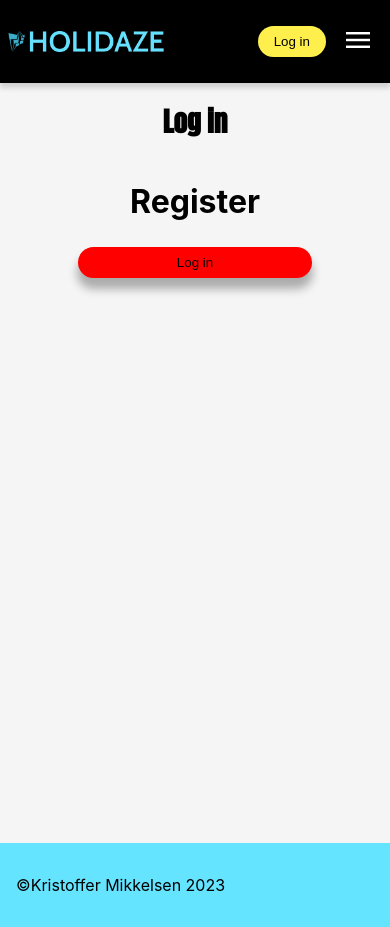
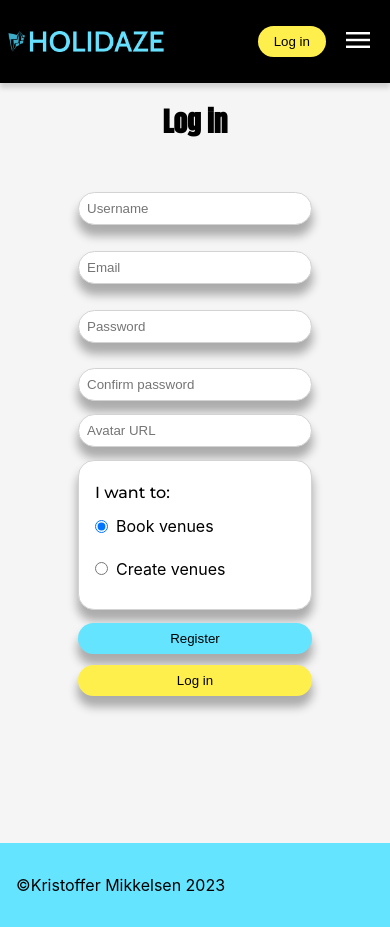
Before and after one commit to Zycrix/project-exam-2, a React (Create React App) app: page /login in a window 390 px wide. Both pictures are taken after a click on the button "Register". Built offline with nearby package versions, Linux system fonts and the light colour scheme; a web font is replaced by a local one.

Commit message:
Mostly finished login and register design and functionality for mobile

```diff
--- a/src/modules/components/login/index.jsx
+++ b/src/modules/components/login/index.jsx
@@ -1,9 +1,13 @@
 import React, { useState } from "react";
+import { useNavigate } from "react-router-dom";
 import * as c from "../../styles/common";
 import * as s from "../../styles/login";
 import { useForm } from "react-hook-form";
 import { yupResolver } from "@hookform/resolvers/yup";
 import * as yup from "yup";
+import callApi from "../../utils/apiCall";
+import url from "../../utils/urls/login";
+
 //Email validation regex
 const regex = /^[^\s@]+@[^\s@]+\.[^\s@]+$/;
 
@@ -30,6 +34,8 @@ const schema = yup.object({
 
 function App() {
   const [remember, setRemember] = useState(false);
+  const [success, setSuccess] = useState(null);
+  const navigate = useNavigate();
 
   const {
     register,
@@ -37,13 +43,28 @@ function App() {
     formState: { errors },
   } = useForm({ resolver: yupResolver(schema) });
 
-  function submitted(data) {
+  let body = {};
+  async function submitted(data) {
     const form = document.querySelector(".form");
+    body = data;
+    console.log(body);
+    console.log(errors);
+    form.reset();
     console.log(remember);
     setRemember(false);
-    console.log(data);
-    console.log(errors);
-    form.reset();
+    const result = await callApi(url, "POST", body);
+    if (result.accessToken) {
+      console.log(result);
+      if (remember) {
+        localStorage.setItem("token", result.accessToken);
+      } else {
+        sessionStorage.setItem("token", result.accessToken);
+      }
+      navigate("/");
+    } else {
+      setSuccess(result.errors[0].message);
+      console.log(result);
+    }
   }
 
   return (
@@ -51,7 +72,7 @@ function App() {
       onSubmit={handleSubmit((data) => submitted(data))}
       className="form"
     >
-      <p>{errors.email?.message}</p>
+      <p>{errors.email?.message || success}</p>
       <s.LoginInput type="text" placeholder="Username" {...register("email")} />
       <p>{errors.password?.message}</p>
       <s.LoginInput
--- a/src/modules/components/nav/index.jsx
+++ b/src/modules/components/nav/index.jsx
@@ -16,8 +16,13 @@ function App() {
 
   useEffect(() => {
     function loginStatus() {
-      const token = localStorage.getItem("token");
-      setLoggedIn(token ? true : false);
+      if (localStorage.getItem("token")) {
+        setLoggedIn(true);
+      } else if (sessionStorage.getItem("token")) {
+        setLoggedIn(true);
+      } else {
+        setLoggedIn(false);
+      }
     }
     loginStatus();
   }, [navigate]);
--- a/src/modules/components/register/index.jsx
+++ b/src/modules/components/register/index.jsx
@@ -0,0 +1,138 @@
+import React, { useState, useEffect } from "react";
+import * as c from "../../styles/common";
+import * as s from "../../styles/login";
+import { useForm } from "react-hook-form";
+import { yupResolver } from "@hookform/resolvers/yup";
+import * as yup from "yup";
+import url from "../../utils/urls/register";
+import callApi from "../../utils/apiCall.js";
+
+//Email validation regex
+const regex = /^[^\s@]+@stud.noroff+\.no/;
+
+//Add the regex to the string schema
+yup.addMethod(yup.string, "email", function validateEmail(message) {
+  return this.matches(regex, {
+    message,
+    name: "email",
+    excludeEmptyString: true,
+  });
+});
+
+//Validation schema
+const schema = yup.object({
+  email: yup
+    .string()
+    .required("Please enter a valid noroff email address")
+    .email("Please enter a valid noroff email address"),
+  password: yup
+    .string()
+    .required("Please enter a valid password")
+    .min(8, "Min 8 characters"),
+  name: yup
+    .string()
+    .required("Please enter your name")
+    .min(3, "Min 3 characters"),
+});
+
+function App() {
+  const [role, setRole] = useState("customer");
+  const [avatar, setAvatar] = useState("");
+  const [confirmPassword, setConfirmPassword] = useState("");
+  const [confirmError, setConfirmError] = useState("");
+  const [success, setSuccess] = useState(null);
+
+  let body = {};
+
+  const {
+    register,
+    handleSubmit,
+    formState: { errors },
+  } = useForm({ resolver: yupResolver(schema) });
+
+  async function submitted(data) {
+    const form = document.querySelector(".form");
+    body = data;
+    body.venueManager = role === "customer" ? false : true;
+    body.avatar = avatar;
+    if (body.password !== confirmPassword) {
+      setConfirmError("Passwords do not match");
+    } else {
+      setConfirmError("");
+      setAvatar("");
+      setRole("customer");
+      setConfirmPassword("");
+      console.log(body);
+      console.log(errors);
+      form.reset();
+      const result = await callApi(url, "POST", body);
+      if (result.id) {
+        setSuccess("User created!");
+        console.log(result);
+      } else {
+        setSuccess(result.errors[0].message);
+        console.log(result);
+      }
+    }
+  }
+
+  return (
+    <s.LoginForm
+      className="form"
+      onSubmit={handleSubmit((data) => submitted(data))}
+    >
+      <p>{success}</p>
+      <p>{errors.name?.message}</p>
+      <s.LoginInput type="text" placeholder="Username" {...register("name")} />
+      <p>{errors.email?.message}</p>
+      <s.LoginInput type="text" placeholder="Email" {...register("email")} />
+      <p>{errors.password?.message}</p>
+      <s.LoginInput
+        type="password"
+        placeholder="Password"
+        {...register("password")}
+      />
+      <p>{errors.confirm?.message || confirmError}</p>
+      <s.LoginInput
+        type="password"
+        placeholder="Confirm password"
+        value={confirmPassword}
+        onChange={(e) => setConfirmPassword(e.target.value)}
+      />
+      <s.LoginInput
+        type="string"
+        placeholder="Avatar URL"
+        value={avatar}
+        onChange={(e) => setAvatar(e.target.value)}
+      />
+      <s.RoleContainer>
+        <p>I want to:</p>
+        <s.RadioContainer>
+          <input
+            type="radio"
+            id="customer"
+            name="role"
+            value="customer"
+            checked={role === "customer"}
+            onChange={(e) => setRole(e.target.value)}
+          />
+          <label htmlFor="customer">Book venues</label>
+        </s.RadioContainer>
+        <s.RadioContainer>
+          <input
+            type="radio"
+            id="manager"
+            name="role"
+            value="manager"
+            checked={role === "manager"}
+            onChange={(e) => setRole(e.target.value)}
+          />
+          <label htmlFor="manager">Create venues</label>
+        </s.RadioContainer>
+      </s.RoleContainer>
+      <c.FormButton type="submit">Register</c.FormButton>
+    </s.LoginForm>
+  );
+}
+
+export default App;
--- a/src/modules/styles/common/index.js
+++ b/src/modules/styles/common/index.js
@@ -30,8 +30,7 @@ export const FormButton = styled(PrimaryButton)`
   box-shadow: 0 10px 10px 1px rgba(0, 0, 0, 0.3);
 `;
 export const RegisterButton = styled(FormButton)`
-  background-color: ${(props) =>
-    props.state === true ? colors.fourth : "red"};
+  background-color: ${colors.fourth};
   width: 60%;
 `;
 export const CleanButton = styled.button`
--- /dev/null
+++ b/src/modules/utils/apiCall.js
@@ -0,0 +1,23 @@
+async function callApi(url, method, body) {
+  try {
+    const options = {
+      method: method,
+      headers: {
+        "Content-Type": "application/json",
+      },
+      body: JSON.stringify(body),
+    };
+    if (window.localStorage.getItem("token")) {
+      options.headers["Authorization"] =
+        "Bearer " + window.localStorage.getItem("token");
+    }
+    const response = await fetch(url, options);
+    const data = await response.json();
+    return data;
+  } catch (e) {
+    console.log(e);
+    return e;
+  }
+}
+
+export default callApi;
--- /dev/null
+++ b/src/modules/utils/urls/allVenues.js
@@ -0,0 +1,3 @@
+const url = "https://api.noroff.dev/api/v1/holidaze/venues?sort=updated";
+
+export default url;
--- /dev/null
+++ b/src/modules/utils/urls/login.js
@@ -0,0 +1,3 @@
+const url = "https://api.noroff.dev/api/v1/holidaze/auth/login";
+
+export default url;
--- /dev/null
+++ b/src/modules/utils/urls/register.js
@@ -0,0 +1,3 @@
+const url = "https://api.noroff.dev/api/v1/holidaze/auth/register";
+
+export default url;
--- a/src/pages/home/index.jsx
+++ b/src/pages/home/index.jsx
@@ -6,13 +6,10 @@ import useApi from "../../modules/hooks/useApi";
 import venueFilter from "../../modules/utils/topRatedFilter";
 import TopRated from "../../modules/components/topRated";
 import Recent from "../../modules/components/recent";
+import url from "../../modules/utils/urls/allVenues";
 
 function App() {
-  const { data, loading, error, errorMessage } = useApi(
-    "https://api.noroff.dev/api/v1/holidaze/venues?sort=updated",
-    "GET",
-    null
-  );
+  const { data, loading, error, errorMessage } = useApi(url, "GET", null);
   const topRated = venueFilter(data);
 
   return (
--- a/src/pages/login/index.jsx
+++ b/src/pages/login/index.jsx
@@ -2,6 +2,7 @@ import React, { useState } from "react";
 import * as c from "../../modules/styles/common";
 import * as s from "../../modules/styles/login";
 import Login from "../../modules/components/login";
+import Register from "../../modules/components/register";
 
 function App() {
   const [login, setLogin] = useState(true);
@@ -14,7 +15,7 @@ function App() {
   return (
     <s.LoginContainer>
       <c.MainHeading>Log in</c.MainHeading>
-      {login ? <Login /> : <h1>Register</h1>}
+      {login ? <Login /> : <Register />}
 
       <c.RegisterButton onClick={(e) => toggleRegister(e)} state={login}>
         {login ? "Register" : "Log in"}
@@ -27,22 +28,10 @@ export default App;
 
 /*
 
-function handleRoleChange(e) {
-  setRole(e.target.value);
-}
-
-function handleLogin(e) {
-  console.log("login");
-  console.log(e);
-}
 function handleRegister(e) {
   e.preventDefault();
 } */
-{
-  /* <c.RegisterButton onClick={(e) => toggleRegister(e)}>
-      Register
-    </c.RegisterButton> */
-}
+
 {
   /* <>
 <s.LoginInput type="text" placeholder="Username" />
```
